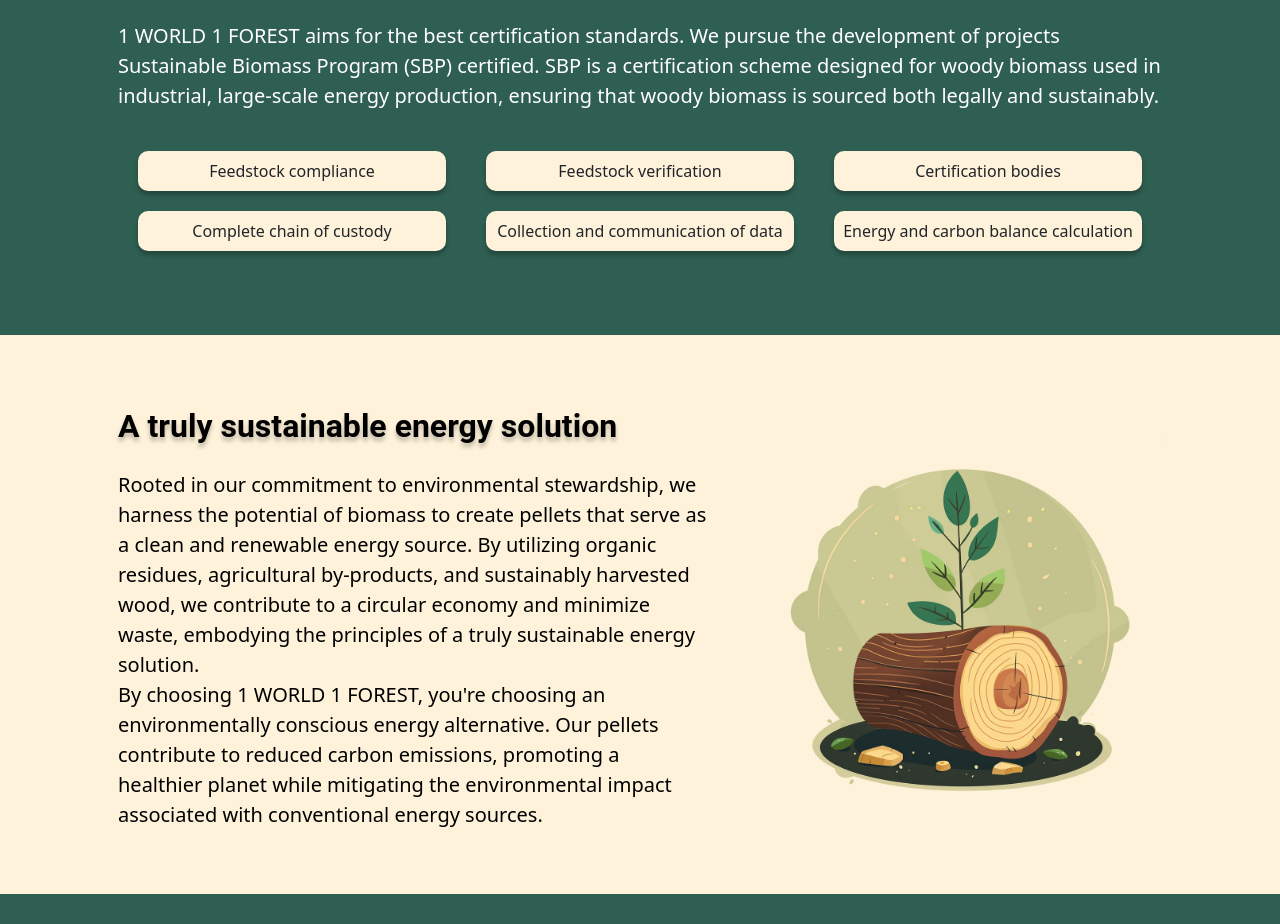
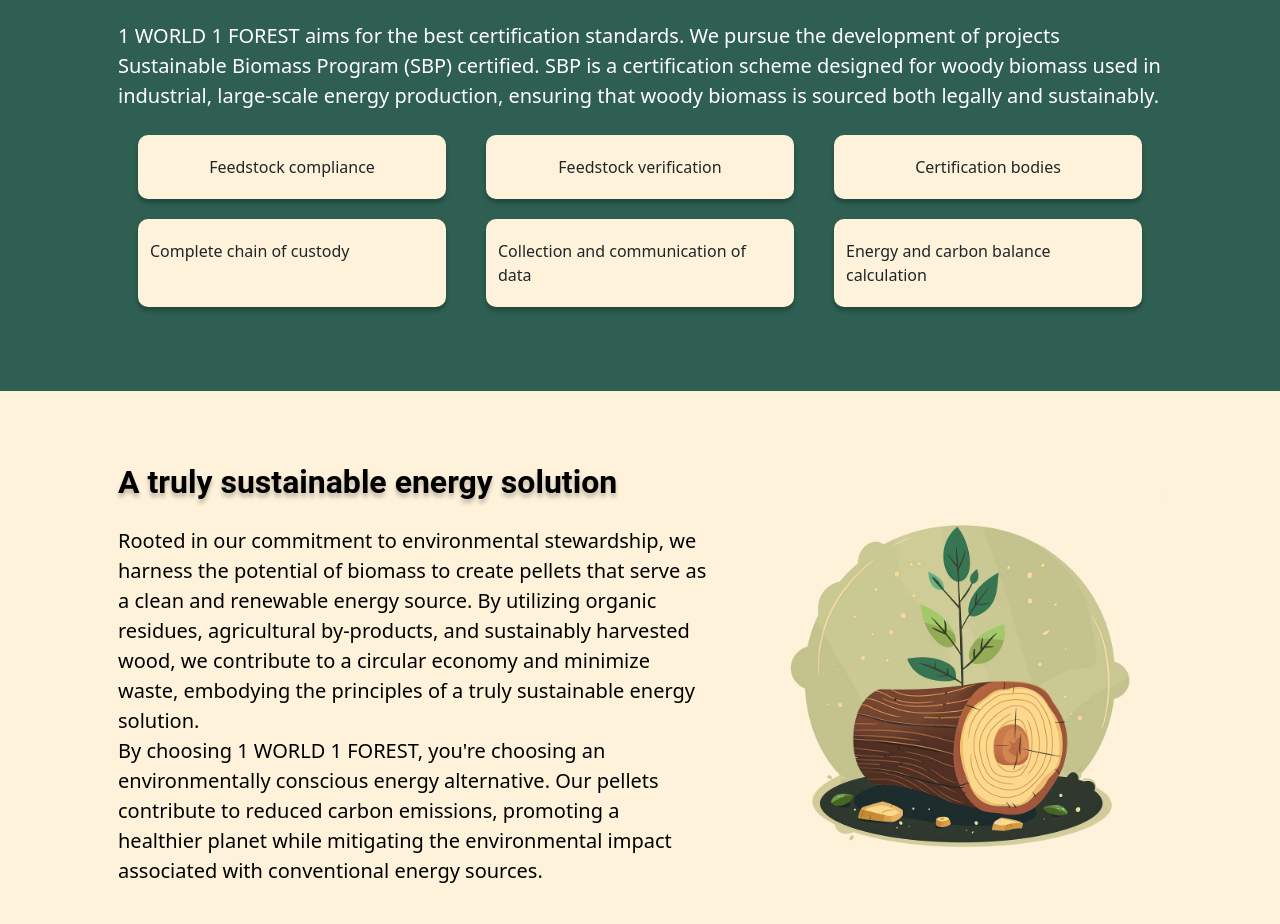
Before and after one commit to EmilieLHA/emilielha.github.io, a plain HTML site: page dist/index.html in a window 1280 px wide. Shown: the part 1660-2584 px from the top of the page. Drawn offline with Linux system fonts and the light colour scheme.

Commit message:
fix: box sizes

```diff
--- a/dist/index.html
+++ b/dist/index.html
@@ -70,16 +70,17 @@
           <img src="/assets/biomass-certificates-DSPRPhdG.png" class="img-fluid" alt="certificates" style="width: 350px;">
         </div>
         <p class="fs-5 fw-normal text-white">1 WORLD 1 FOREST aims for the best certification standards. We pursue the development of projects Sustainable Biomass Program (SBP) certified. SBP is a certification scheme designed for woody biomass used in industrial, large-scale energy production, ensuring that woody biomass is sourced both legally and sustainably.</p>
-        <div class="container text-center pt-4">
-          <div class="row">
-            <div class="p-2 col box">Feedstock compliance</div>
-            <div class="p-2 col box">Feedstock verification</div>
-            <div class="p-2 col box">Certification bodies</div>
+        <div class="container">
+          <div class="row pt-2 text-center">
+            <div class="col box">Feedstock compliance</div>
+            <div class="col box">Feedstock verification</div>
+            <div class="col box">Certification bodies</div>
           </div>
           <div class="row">
-            <div class="p-2 col box">Complete chain of custody</div>
-            <div class="p-2 col box">Collection and communication of data</div>
-            <div class="p-2 col box">Energy and carbon balance calculation</div>
+            <div class="col box">Complete chain of custody</div>
+            <div class="col box">Collection and communication of data</div>
+            <div class="col box">Energy and carbon balance calculation</div>
+          </div>
           </div>
         </div>
         </p>
```
